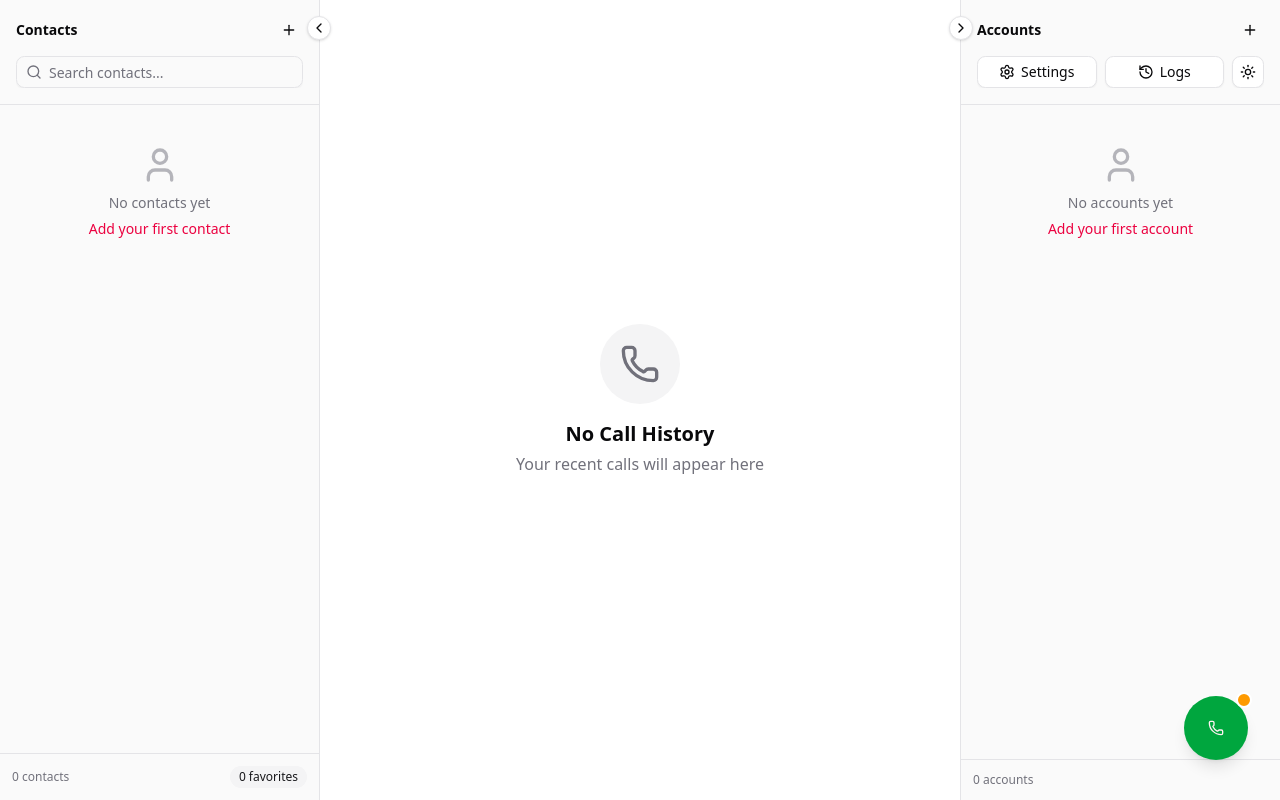
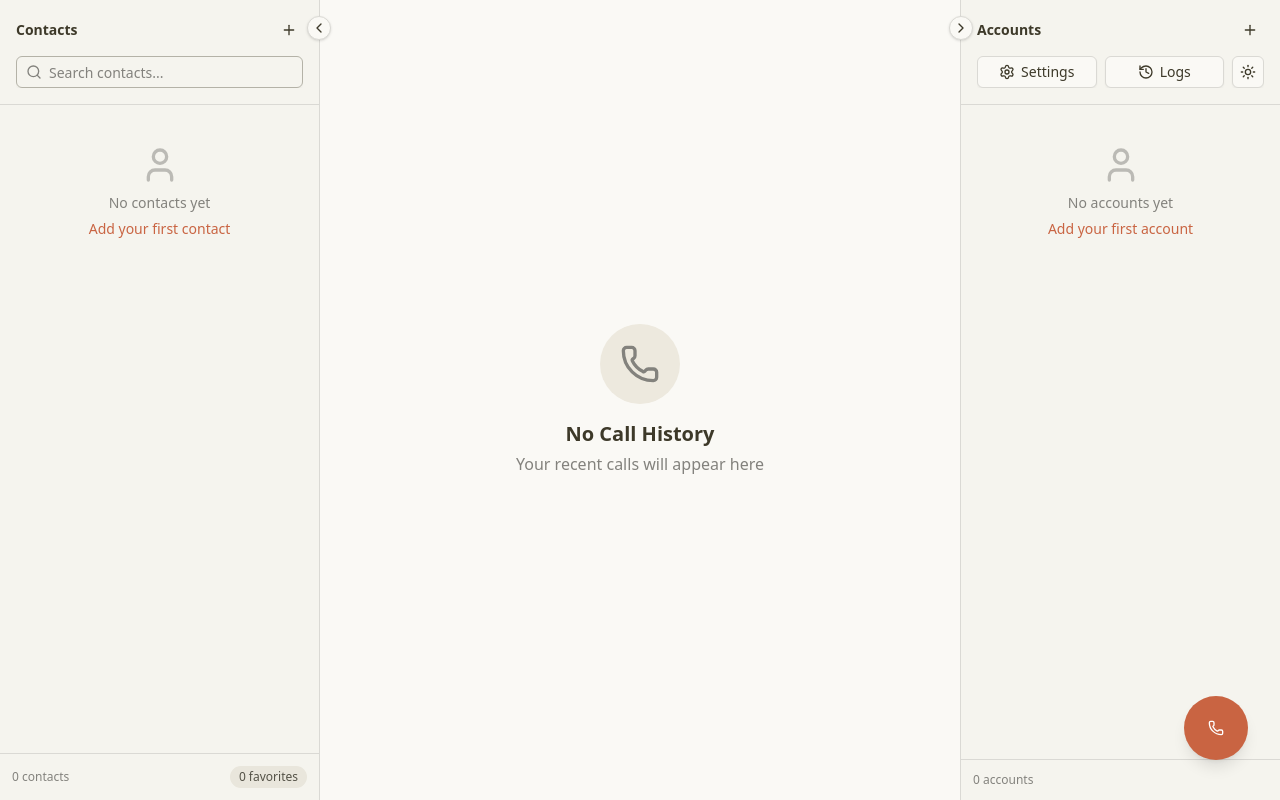
Before and after one commit to BaKhabarKissan/bkk_dialer, a Next.js app: page / in a window 1280 px wide. Built offline with nearby package versions, Linux system fonts and the light colour scheme; what jssip would draw is missing.

Commit message:
Updated the application theme

```diff
--- a/app/globals.css
+++ b/app/globals.css
@@ -47,72 +47,125 @@
 }
 
 :root {
-  --radius: 0.65rem;
-  --background: oklch(1 0 0);
-  --foreground: oklch(0.141 0.005 285.823);
-  --card: oklch(1 0 0);
-  --card-foreground: oklch(0.141 0.005 285.823);
+  --background: oklch(0.9818 0.0054 95.0986);
+  --foreground: oklch(0.3438 0.0269 95.7226);
+  --card: oklch(0.9818 0.0054 95.0986);
+  --card-foreground: oklch(0.1908 0.002 106.5859);
   --popover: oklch(1 0 0);
-  --popover-foreground: oklch(0.141 0.005 285.823);
-  --primary: oklch(0.586 0.253 17.585);
-  --primary-foreground: oklch(0.969 0.015 12.422);
-  --secondary: oklch(0.967 0.001 286.375);
-  --secondary-foreground: oklch(0.21 0.006 285.885);
-  --muted: oklch(0.967 0.001 286.375);
-  --muted-foreground: oklch(0.552 0.016 285.938);
-  --accent: oklch(0.967 0.001 286.375);
-  --accent-foreground: oklch(0.21 0.006 285.885);
-  --destructive: oklch(0.577 0.245 27.325);
-  --border: oklch(0.92 0.004 286.32);
-  --input: oklch(0.92 0.004 286.32);
-  --ring: oklch(0.712 0.194 13.428);
-  --chart-1: oklch(0.81 0.117 11.638);
-  --chart-2: oklch(0.645 0.246 16.439);
-  --chart-3: oklch(0.586 0.253 17.585);
-  --chart-4: oklch(0.514 0.222 16.935);
-  --chart-5: oklch(0.455 0.188 13.697);
-  --sidebar: oklch(0.985 0 0);
-  --sidebar-foreground: oklch(0.141 0.005 285.823);
-  --sidebar-primary: oklch(0.586 0.253 17.585);
-  --sidebar-primary-foreground: oklch(0.969 0.015 12.422);
-  --sidebar-accent: oklch(0.967 0.001 286.375);
-  --sidebar-accent-foreground: oklch(0.21 0.006 285.885);
-  --sidebar-border: oklch(0.92 0.004 286.32);
-  --sidebar-ring: oklch(0.712 0.194 13.428);
+  --popover-foreground: oklch(0.2671 0.0196 98.939);
+  --primary: oklch(0.6171 0.1375 39.0427);
+  --primary-foreground: oklch(1 0 0);
+  --secondary: oklch(0.9245 0.0138 92.9892);
+  --secondary-foreground: oklch(0.4334 0.0177 98.6048);
+  --muted: oklch(0.9341 0.0153 90.239);
+  --muted-foreground: oklch(0.6059 0.0075 97.4233);
+  --accent: oklch(0.9245 0.0138 92.9892);
+  --accent-foreground: oklch(0.2671 0.0196 98.939);
+  --destructive: oklch(0.1908 0.002 106.5859);
+  --destructive-foreground: oklch(1 0 0);
+  --border: oklch(0.8847 0.0069 97.3627);
+  --input: oklch(0.7621 0.0156 98.3528);
+  --ring: oklch(0.6171 0.1375 39.0427);
+  --chart-1: oklch(0.5583 0.1276 42.9956);
+  --chart-2: oklch(0.6898 0.1581 290.4107);
+  --chart-3: oklch(0.8816 0.0276 93.128);
+  --chart-4: oklch(0.8822 0.0403 298.1792);
+  --chart-5: oklch(0.5608 0.1348 42.0584);
+  --sidebar: oklch(0.9663 0.008 98.8792);
+  --sidebar-foreground: oklch(0.359 0.0051 106.6524);
+  --sidebar-primary: oklch(0.6171 0.1375 39.0427);
+  --sidebar-primary-foreground: oklch(0.9881 0 0);
+  --sidebar-accent: oklch(0.9245 0.0138 92.9892);
+  --sidebar-accent-foreground: oklch(0.325 0 0);
+  --sidebar-border: oklch(0.9401 0 0);
+  --sidebar-ring: oklch(0.7731 0 0);
+  --font-sans: ui-sans-serif, system-ui, -apple-system, BlinkMacSystemFont,
+    "Segoe UI", Roboto, "Helvetica Neue", Arial, "Noto Sans", sans-serif,
+    "Apple Color Emoji", "Segoe UI Emoji", "Segoe UI Symbol", "Noto Color Emoji";
+  --font-serif: ui-serif, Georgia, Cambria, "Times New Roman", Times, serif;
+  --font-mono: ui-monospace, SFMono-Regular, Menlo, Monaco, Consolas,
+    "Liberation Mono", "Courier New", monospace;
+  --radius: 0.5rem;
+  --shadow-x: 0;
+  --shadow-y: 1px;
+  --shadow-blur: 3px;
+  --shadow-spread: 0px;
+  --shadow-opacity: 0.1;
+  --shadow-color: oklch(0 0 0);
+  --shadow-2xs: 0 1px 3px 0px hsl(0 0% 0% / 0.05);
+  --shadow-xs: 0 1px 3px 0px hsl(0 0% 0% / 0.05);
+  --shadow-sm: 0 1px 3px 0px hsl(0 0% 0% / 0.1),
+    0 1px 2px -1px hsl(0 0% 0% / 0.1);
+  --shadow: 0 1px 3px 0px hsl(0 0% 0% / 0.1), 0 1px 2px -1px hsl(0 0% 0% / 0.1);
+  --shadow-md: 0 1px 3px 0px hsl(0 0% 0% / 0.1),
+    0 2px 4px -1px hsl(0 0% 0% / 0.1);
+  --shadow-lg: 0 1px 3px 0px hsl(0 0% 0% / 0.1),
+    0 4px 6px -1px hsl(0 0% 0% / 0.1);
+  --shadow-xl: 0 1px 3px 0px hsl(0 0% 0% / 0.1),
+    0 8px 10px -1px hsl(0 0% 0% / 0.1);
+  --shadow-2xl: 0 1px 3px 0px hsl(0 0% 0% / 0.25);
+  --tracking-normal: 0em;
+  --spacing: 0.25rem;
 }
 
 .dark {
-  --background: oklch(0.141 0.005 285.823);
-  --foreground: oklch(0.985 0 0);
-  --card: oklch(0.21 0.006 285.885);
-  --card-foreground: oklch(0.985 0 0);
-  --popover: oklch(0.21 0.006 285.885);
-  --popover-foreground: oklch(0.985 0 0);
-  --primary: oklch(0.645 0.246 16.439);
-  --primary-foreground: oklch(0.969 0.015 12.422);
-  --secondary: oklch(0.274 0.006 286.033);
-  --secondary-foreground: oklch(0.985 0 0);
-  --muted: oklch(0.274 0.006 286.033);
-  --muted-foreground: oklch(0.705 0.015 286.067);
-  --accent: oklch(0.274 0.006 286.033);
-  --accent-foreground: oklch(0.985 0 0);
-  --destructive: oklch(0.704 0.191 22.216);
-  --border: oklch(1 0 0 / 10%);
-  --input: oklch(1 0 0 / 15%);
-  --ring: oklch(0.41 0.159 10.272);
-  --chart-1: oklch(0.81 0.117 11.638);
-  --chart-2: oklch(0.645 0.246 16.439);
-  --chart-3: oklch(0.586 0.253 17.585);
-  --chart-4: oklch(0.514 0.222 16.935);
-  --chart-5: oklch(0.455 0.188 13.697);
-  --sidebar: oklch(0.21 0.006 285.885);
-  --sidebar-foreground: oklch(0.985 0 0);
-  --sidebar-primary: oklch(0.645 0.246 16.439);
-  --sidebar-primary-foreground: oklch(0.969 0.015 12.422);
-  --sidebar-accent: oklch(0.274 0.006 286.033);
-  --sidebar-accent-foreground: oklch(0.985 0 0);
-  --sidebar-border: oklch(1 0 0 / 10%);
-  --sidebar-ring: oklch(0.41 0.159 10.272);
+  --background: oklch(0.2679 0.0036 106.6427);
+  --foreground: oklch(0.8074 0.0142 93.0137);
+  --card: oklch(0.2679 0.0036 106.6427);
+  --card-foreground: oklch(0.9818 0.0054 95.0986);
+  --popover: oklch(0.3085 0.0035 106.6039);
+  --popover-foreground: oklch(0.9211 0.004 106.4781);
+  --primary: oklch(0.6724 0.1308 38.7559);
+  --primary-foreground: oklch(1 0 0);
+  --secondary: oklch(0.9818 0.0054 95.0986);
+  --secondary-foreground: oklch(0.3085 0.0035 106.6039);
+  --muted: oklch(0.2213 0.0038 106.707);
+  --muted-foreground: oklch(0.7713 0.0169 99.0657);
+  --accent: oklch(0.213 0.0078 95.4245);
+  --accent-foreground: oklch(0.9663 0.008 98.8792);
+  --destructive: oklch(0.6368 0.2078 25.3313);
+  --destructive-foreground: oklch(1 0 0);
+  --border: oklch(0.3618 0.0101 106.8928);
+  --input: oklch(0.4336 0.0113 100.2195);
+  --ring: oklch(0.6724 0.1308 38.7559);
+  --chart-1: oklch(0.5583 0.1276 42.9956);
+  --chart-2: oklch(0.6898 0.1581 290.4107);
+  --chart-3: oklch(0.213 0.0078 95.4245);
+  --chart-4: oklch(0.3074 0.0516 289.323);
+  --chart-5: oklch(0.5608 0.1348 42.0584);
+  --sidebar: oklch(0.2357 0.0024 67.7077);
+  --sidebar-foreground: oklch(0.8074 0.0142 93.0137);
+  --sidebar-primary: oklch(0.325 0 0);
+  --sidebar-primary-foreground: oklch(0.9881 0 0);
+  --sidebar-accent: oklch(0.168 0.002 106.6177);
+  --sidebar-accent-foreground: oklch(0.8074 0.0142 93.0137);
+  --sidebar-border: oklch(0.9401 0 0);
+  --sidebar-ring: oklch(0.7731 0 0);
+  --font-sans: ui-sans-serif, system-ui, -apple-system, BlinkMacSystemFont,
+    "Segoe UI", Roboto, "Helvetica Neue", Arial, "Noto Sans", sans-serif,
+    "Apple Color Emoji", "Segoe UI Emoji", "Segoe UI Symbol", "Noto Color Emoji";
+  --font-serif: ui-serif, Georgia, Cambria, "Times New Roman", Times, serif;
+  --font-mono: ui-monospace, SFMono-Regular, Menlo, Monaco, Consolas,
+    "Liberation Mono", "Courier New", monospace;
+  --radius: 0.5rem;
+  --shadow-x: 0;
+  --shadow-y: 1px;
+  --shadow-blur: 3px;
+  --shadow-spread: 0px;
+  --shadow-opacity: 0.1;
+  --shadow-color: oklch(0 0 0);
+  --shadow-2xs: 0 1px 3px 0px hsl(0 0% 0% / 0.05);
+  --shadow-xs: 0 1px 3px 0px hsl(0 0% 0% / 0.05);
+  --shadow-sm: 0 1px 3px 0px hsl(0 0% 0% / 0.1),
+    0 1px 2px -1px hsl(0 0% 0% / 0.1);
+  --shadow: 0 1px 3px 0px hsl(0 0% 0% / 0.1), 0 1px 2px -1px hsl(0 0% 0% / 0.1);
+  --shadow-md: 0 1px 3px 0px hsl(0 0% 0% / 0.1),
+    0 2px 4px -1px hsl(0 0% 0% / 0.1);
+  --shadow-lg: 0 1px 3px 0px hsl(0 0% 0% / 0.1),
+    0 4px 6px -1px hsl(0 0% 0% / 0.1);
+  --shadow-xl: 0 1px 3px 0px hsl(0 0% 0% / 0.1),
+    0 8px 10px -1px hsl(0 0% 0% / 0.1);
+  --shadow-2xl: 0 1px 3px 0px hsl(0 0% 0% / 0.25);
 }
 
 @layer base {
--- a/components/dialer/Dialer.jsx
+++ b/components/dialer/Dialer.jsx
@@ -198,7 +198,7 @@
                 size="lg"
                 className={cn(
                   "h-16 w-16 rounded-full shadow-lg hover:shadow-xl transition-shadow",
-                  "bg-green-600 hover:bg-green-700",
+                  "bg-primary hover:bg-primary/90 transition",
                   callStatus === CallStatus.RINGING && callDirection === "incoming" && "animate-pulse bg-blue-600 hover:bg-blue-700"
                 )}
                 onClick={toggleDialer}
@@ -229,17 +229,6 @@
             </motion.div>
           )}
         </AnimatePresence>
-
-        {/* Connection Status Indicator */}
-        <motion.div
-          className={cn(
-            "absolute -top-1 -right-1 w-4 h-4 rounded-full border-2 border-background",
-            isRegistered ? "bg-green-500" : "bg-amber-500"
-          )}
-          initial={{ scale: 0 }}
-          animate={{ scale: 1 }}
-          transition={{ delay: 0.5 }}
-        />
       </motion.div>
 
       {/* Dialer Panel */}
@@ -278,8 +267,8 @@
           callStatus === CallStatus.RINGING
             ? "ringing"
             : callStatus === CallStatus.CONNECTING
-            ? "connecting"
-            : "in_call"
+              ? "connecting"
+              : "in_call"
         }
         callerName={null}
         callerNumber={remoteNumber || selectedNumber}
```
